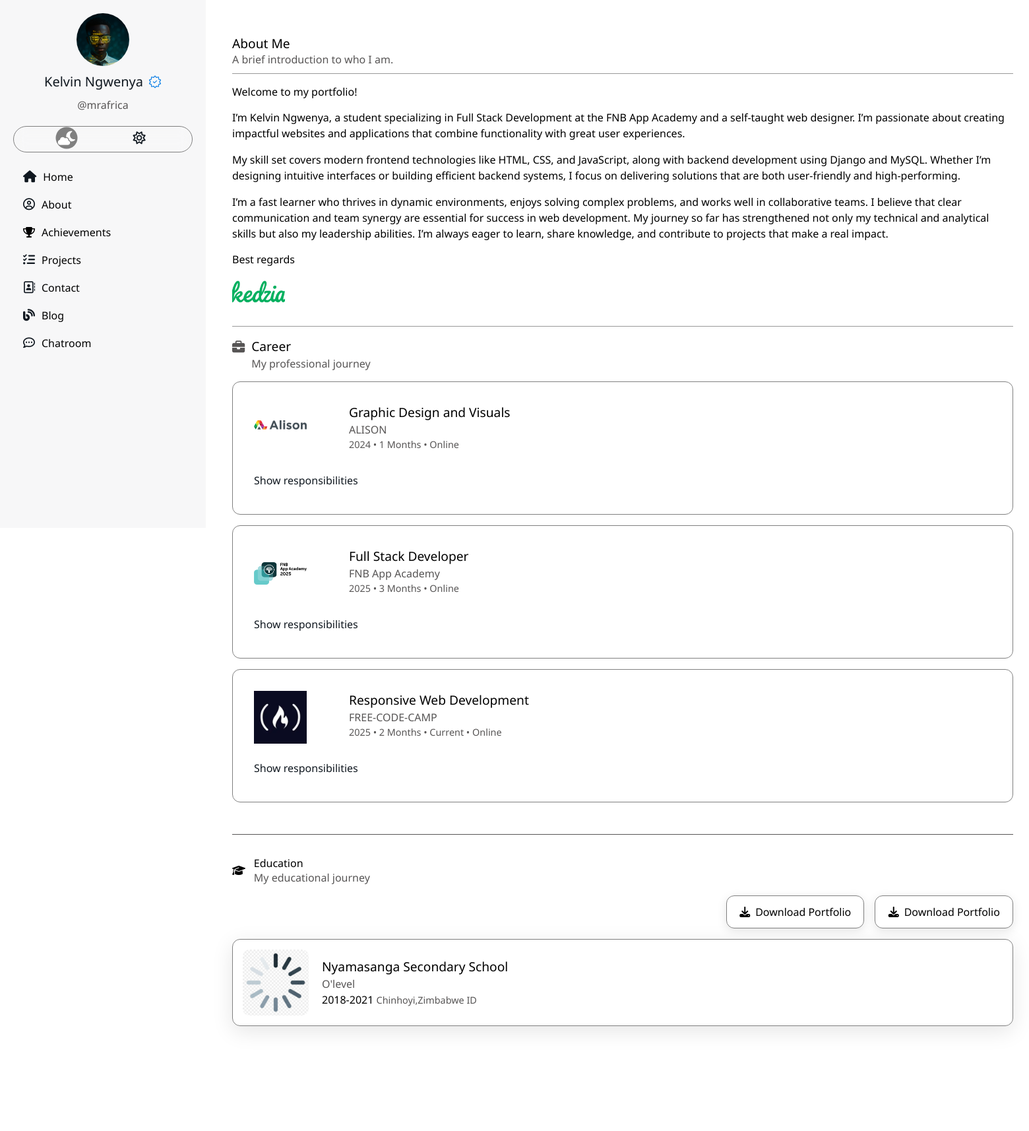
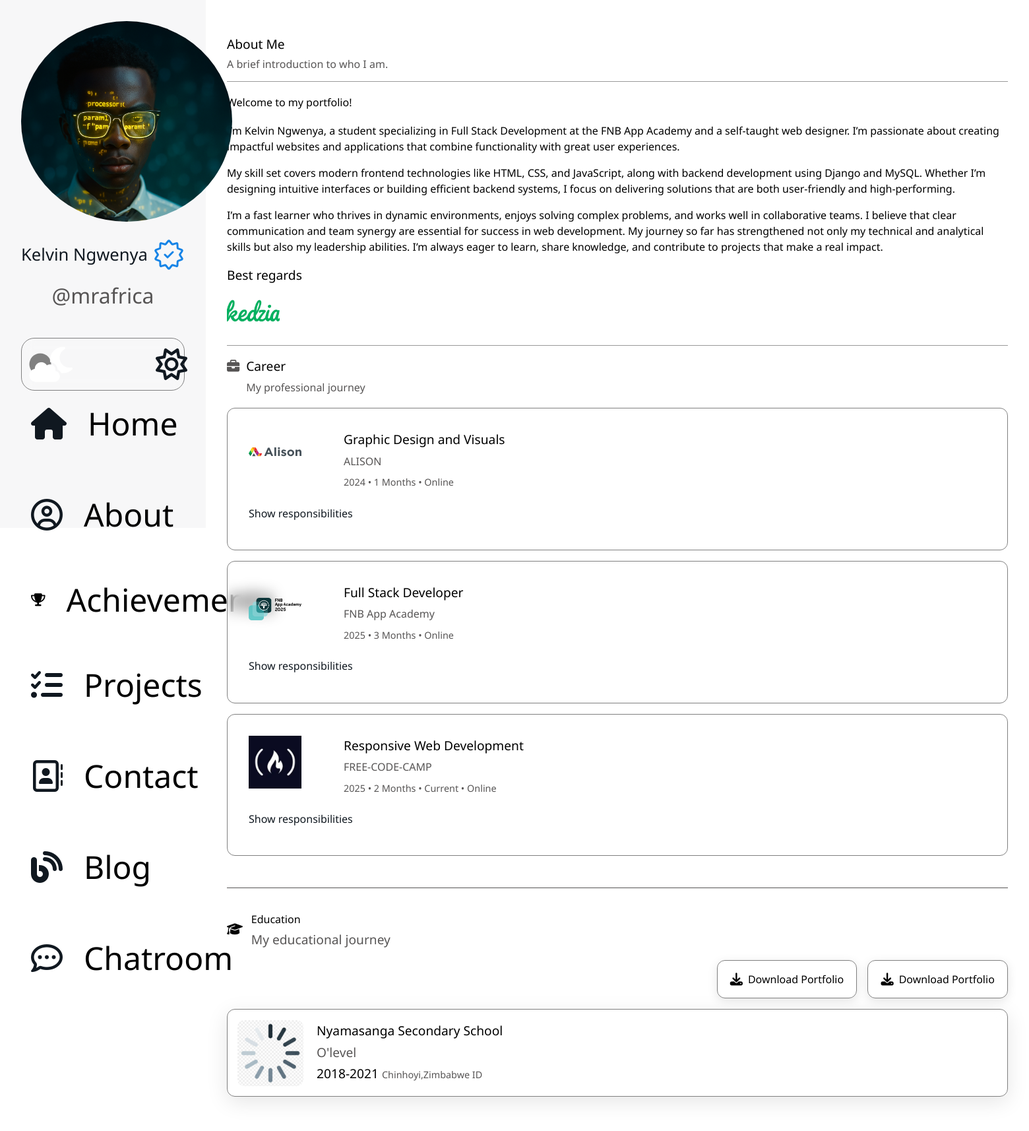
Before and after one commit to kedza-bot/myportfolio, a Django app: page /about/ in a window 1560 px wide. Shown: the whole page at 66% size. Before the commit the page ends 1563 px from the top, so only its background shows below. Run offline with Django 5.2, Linux system fonts and the light colour scheme; some libraries are stand-ins or nearby versions.

Commit message:
update CSS for responsive design and adjust about section margin

```diff
--- a/django/chatproject/chatapp/static/chatapp/css/style.css
+++ b/django/chatproject/chatapp/static/chatapp/css/style.css
@@ -532,7 +532,7 @@ hr {
 
 /* Left column: icon, heading, subtitle */
 .show-projects > i {
-  font-size: 30px; /* already updated */
+  font-size: 30px;
   background: var(--color2);
   padding: 0.5rem;
   border-radius: 8px;
@@ -915,7 +915,7 @@ hr {
 /*=======================================================******about page**************========================================*/
 
 #about{
-  margin-left: 20rem;
+  margin-left: 20 rem;
   width: 80%;
   padding: 2rem;
 }
@@ -1797,6 +1797,201 @@ a.social-btn:hover {
 
 
 
+/* =================== MEDIA QUERIES =================== */
+
+/* Large screens - 1440px */
+@media screen and (min-width: 1440px) {
+  body {
+    font-size: 1.2rem;          /* bigger base font */
+    line-height: 1.9rem;
+  }
+
+  header {
+    width: 20%;                 /* sidebar a bit wider */
+    padding: 2rem;
+  }
+  .profile-picture{
+    width: 20rem;
+    height: 20rem;
+    padding-bottom: 1rem;
+  }
+  .verified{
+    width: 3rem;
+    height: 3rem
+  }
+   .nav-menu a{
+    font-size: 3rem;
+  }
+  .profile-tag{
+    font-size: 2rem;
+    padding-bottom: 2rem;
+    padding-top: 1rem
+  }
+  .themes{
+    height: 5rem;
+    gap: 10rem;
+    justify-content:center;
+    align-items: center;
+  }
+  #toggle-dark{
+    font-size: 3rem;
+  }
+  #toggle-light{
+    font-size: 3rem;
+  }
+  .nav-icons{
+    font-size: 3rem
+  }
+  .nav-menu li{
+    align-items: center;
+    gap:2rem;
+    padding-bottom: 5rem
+  }
+
+  section {
+    margin-left: 20%;
+    padding: 2.5rem;
+  }
+
+
+  .profile-name {
+    font-size: 1.6rem;
+  }
+
+  .home-greeting {
+    font-size: 2.4rem;
+  }
+  .home-location{
+    font-size: 2.4rem;
+    padding: 1rem 0;
+  }
+  #home p{
+    font-size: 2.4rem;
+    line-height: 5rem;
+  }
+
+  .home-description {
+    max-width: 1000px;
+    font-size: 1.2rem;
+  }
+
+  .show-case-container,
+  .show-case-container2 {
+    gap: 2.5rem;
+  }
+  .featured-section,
+  .featured-section2{
+    margin: 0;
+    padding: 0 0 3rem;
+  }
+  #home{
+    width: 78%
+  }
+
+  .show-projects,
+  .show-about,
+  .show-skills{
+  }
+
+  .show-achievements,
+  .show-chatroom,
+  .show-services {
+    padding: 2rem;
+  }
+
+
+/* Extra Large screens - 2560px (4K and up) */
+@media screen and (min-width: 2560px) {
+  body {
+    font-size: 1.6rem;           /* much larger */
+    line-height: 2.4rem;
+  }
+
+  header {
+    width: 18%;                  /* balanced sidebar */
+    padding: 3rem;
+  }
+
+  section {
+    margin-left: 18%;
+    padding: 4rem;
+  }
+
+  .profile-name {
+    font-size: 2.4rem;
+  }
+
+  .home-greeting {
+    font-size: 3.2rem;
+  }
+
+  .home-description {
+    max-width: 1400px;
+    font-size: 1.6rem;
+  }
+
+  .skills {
+    gap: 4rem;
+  }
+
+  .skill {
+    width: 160px;
+    height: 160px;
+  }
+
+  .skill img {
+    width: 80px;
+    height: 80px;
+  }
+
+  .show-projects,
+  .show-about,
+  .show-skills,
+  .show-achievements,
+  .show-chatroom,
+  .show-services {
+    height:100%;
+    width: 100%;
+    padding: 1rem;
+    font-size:large;
+  }
+
+  .show-case-container,
+  .show-case-container2 {
+    gap: 4rem;
+  }
+
+  .chat-container {
+    width: 75%;
+    height: 85vh;
+    font-size: 1.2rem;
+  }
+
+  .message {
+    font-size: 1.3rem;
+    max-width: 65%;
+  }
+  .show-projects > i{
+    font-size: 10rem;
+  }
+  .show-about .icon{
+    font-size: 10rem;
+    margin-right: 7rem
+  }
+  .show-about .icon:before{
+    background-color: transparent;
+    align-self: center;
+  }
+  .about-gallery{
+  margin-top: 20rem;
+  }
+  .show-skills .icon{
+    font-size: 10rem;
+    padding-left: 7rem
+  }
+
+}
+
 
 
 
```
